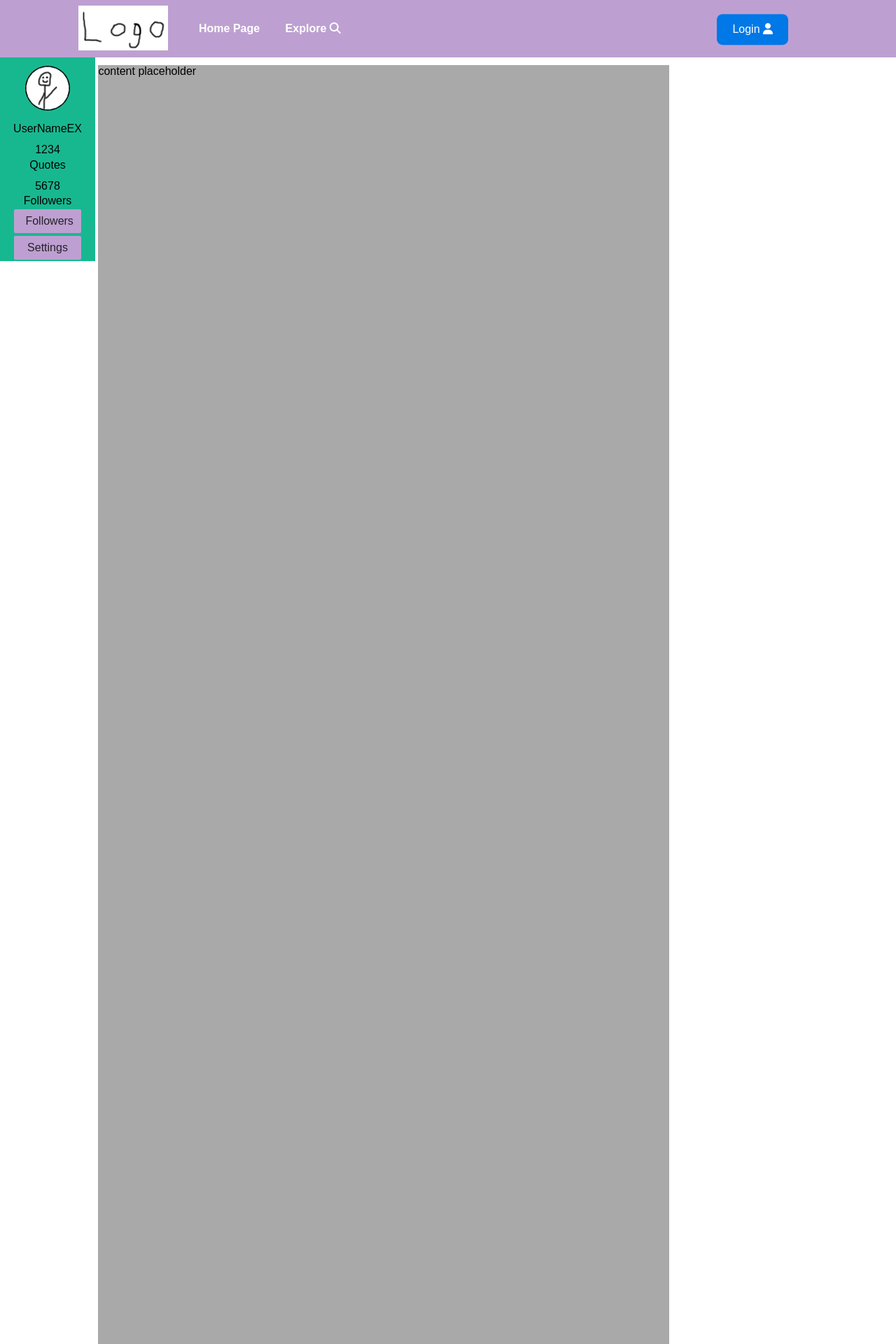
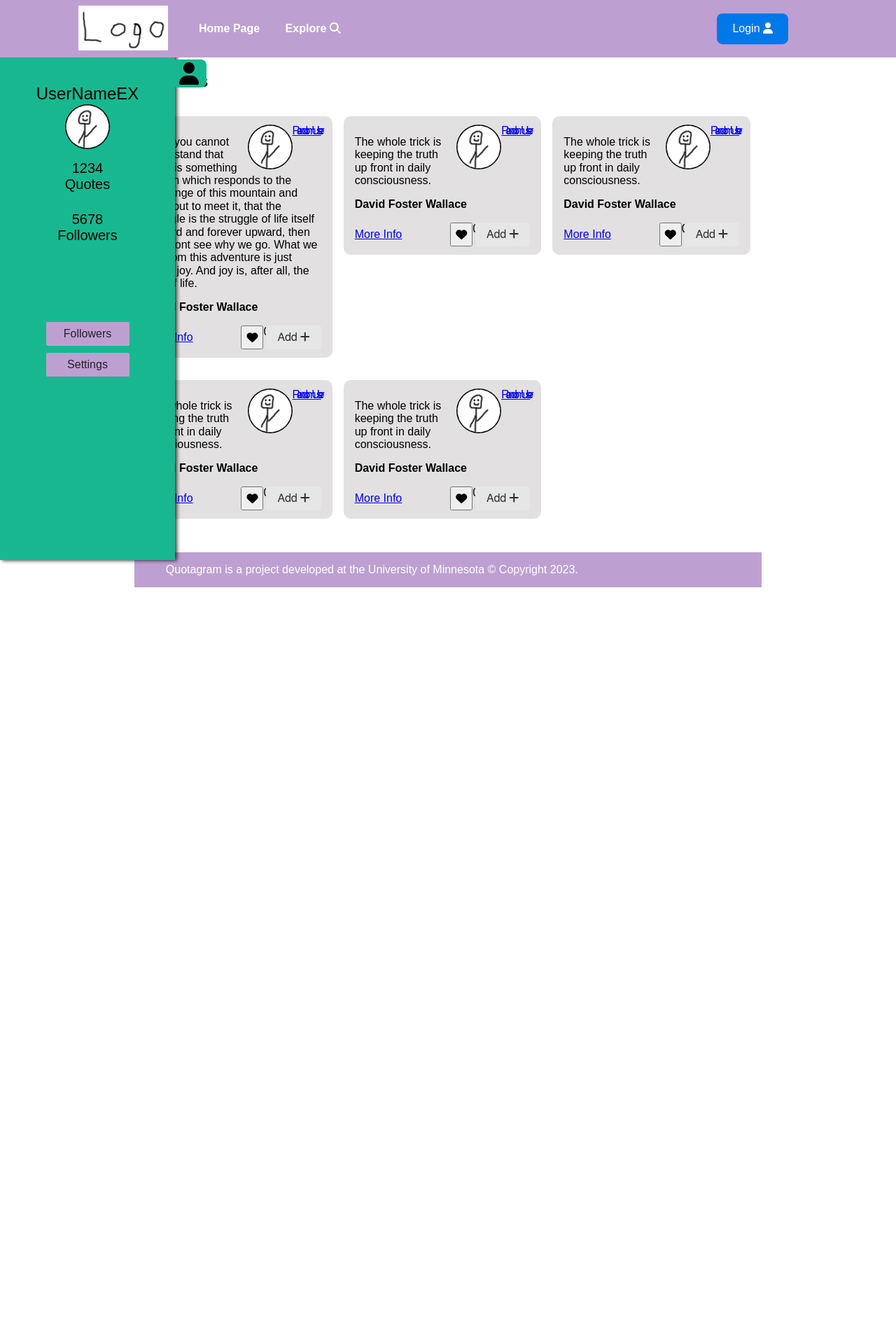
Before and after one commit to kurokiasahi222/Quotogram, a Flask app: page /profile in a window 1280 px wide. Shown: the top 1920 px of the page at 70% size. After the commit the page ends 839 px from the top, so only its background shows below. Run offline with Flask 2, Linux system fonts and the light colour scheme; some libraries are stand-ins or nearby versions.

Commit message:
reworked profile side bar

```diff
--- a/static/profile.css
+++ b/static/profile.css
@@ -1,33 +1,81 @@
 @import "style.css";
 
-.main-content {
-    width: 85%;
-    margin: 0 auto 0 0;
+.navigation{
+    position:relative;
 }
 
-.side-bar{
+aside {
+    width: 250px;
+    height: 100vh;
+    position: fixed;
+
     background-color: var(--color-secondary);
+    display: flex;
+    flex-direction: column;
+    justify-content: flex-start;
+
+    box-shadow: 3px 1px 5px 0px rgba(0, 0, 0, 0.75)
+  }
+
+  .sidebar-toggle {
+    position: absolute;
+    font-size: 2em;
+    top: 85px;
+    left: 245px;
+    background: var(--color-secondary);
+    padding: 4px 11px;
+
+    border-radius: 8px;
+    cursor: pointer;
+  }
+
+  input {
+    display: none;
+  }
+
+  /* Toggler Functionality */
+  input:checked ~ aside {
+    left: -240px;
+  }
+
+.sidebar {
+    padding: 0 40px;
+    box-sizing: border-box;
     text-align: center;
-    height: 100%;
+}
+
+.profile-user-name {
+    margin-top: 120px;
+    font-size: 1.5em;
+    position: relative;
 }
 
 .profile-user-image {
-    margin: 12px 0;
+    margin: 1% auto;
 }
 
-.profile-info{
-    width: 100%;
-    margin: 12px 0 3px 0;
+.profile-user-quote-count{
+    font-size: 1.25em;
+    margin: 8% auto;
+}
+
+.profile-user-follower-count{
+    font-size: 1.25em;
+    margin: 8% auto;
+}
+
+.sidebar-buttons{
+    margin-top: 55%;
 }
 
 .followers-button, .settings-button{
+    margin: 5px;
     background-color: var(--color-primary);
-    margin: 2px;
     width: 70%;
 }
 
-.content-placeholder{
+.content{
     background-color: darkgrey;
     margin: 1% 0;
-    height: 300vh;
+    min-height: 100vh;
 }
--- /dev/null
+++ b/templates/layouts/dependencies.html
@@ -0,0 +1,10 @@
+
+<link rel="stylesheet" href="https://cdn.jsdelivr.net/npm/purecss@3.0.0/build/pure-min.css" integrity="sha384-X38yfunGUhNzHpBaEBsWLO+A0HDYOQi8ufWDkZ0k9e0eXz/tH3II7uKZ9msv++Ls" crossorigin="anonymous" />
+<link rel="stylesheet" href="https://cdn.jsdelivr.net/npm/purecss@3.0.0/build/grids-responsive-min.css">
+<link rel="stylesheet" href="/static/style.css" />
+<link rel="stylesheet" href="/static/quote.css" />
+<link rel="stylesheet" href="/static/modal.css" />
+<script src="https://unpkg.com/micromodal/dist/micromodal.min.js"></script>
+<script src="https://kit.fontawesome.com/671e01df00.js" crossorigin="anonymous"></script>
+<script src="/static/javascript/menu.js" defer></script>
+<script src="/static/javascript/quote_modal.js" defer></script>
--- a/templates/layouts/layout.html
+++ b/templates/layouts/layout.html
@@ -2,14 +2,9 @@
 <html lang="en">
 <head>
     {% block head %}
-    <link rel="stylesheet" href="https://cdn.jsdelivr.net/npm/purecss@3.0.0/build/pure-min.css" integrity="sha384-X38yfunGUhNzHpBaEBsWLO+A0HDYOQi8ufWDkZ0k9e0eXz/tH3II7uKZ9msv++Ls" crossorigin="anonymous" />
-    <link rel="stylesheet" href="https://cdn.jsdelivr.net/npm/purecss@3.0.0/build/grids-responsive-min.css">
+    {% include "layouts/dependencies.html" %}
     <meta name="viewport" content="width=device-width, initial-scale=1">
-    <link rel="stylesheet" href="/static/style.css" />
-    <link rel="stylesheet" href="/static/quote.css" />
     <link rel="icon" type="image/png" href="/static/images/favicon.png" />
-    <script src="https://kit.fontawesome.com/671e01df00.js" crossorigin="anonymous"></script>
-    <script src="/static/javascript/menu.js" defer></script>
     <title>{% block title %}{% endblock %} - Quotagram</title>
     {% endblock %}
 </head>
--- a/templates/modules/profileSideBar.html
+++ b/templates/modules/profileSideBar.html
@@ -1,10 +1,17 @@
 {% block profileSideBar %}
-    <div class="side-bar pure-u-1-3 pure-u-sm-1-4 pure-u-md-1-6 pure-u-lg-1-8">
+
+<!-- https://codepen.io/swastikyadav/pen/zYZPyrN?editors=1100 -->
+<input type="checkbox" id="toggler" />
+<aside class="sidebar">
+    <div class="profile-user-name">
+        {{ user_name }}
+    </div>
+    <label for="toggler">
+        <i class="fas fa-solid fa-user sidebar-toggle"></i>
+    </label>
+
     <div class="profile-user-image">
         <img src="/static/images/user.png" alt="User Image" width="64px"/>
-        </div>
-        <div class="profile-username">
-            <div class="profile-info"> {{ user_name }} </div>
     </div>
     <div class="profile-user-quote-count">
         <div class="profile-info"> {{ user_quote_count }} </div>
@@ -18,8 +25,8 @@
         <button class="pure-button followers-button">Followers</button>
         <button class="pure-button settings-button">Settings</button>
     </div>
-    </div>
 
+</aside>
 
 
 {% endblock %}
--- a/templates/profile.html
+++ b/templates/profile.html
@@ -5,14 +5,51 @@
     <link rel="stylesheet" href="/static/profile.css" />
 {% endblock %}
 
-{% block content %}
 {% with
     user_name = "UserNameEX",
     user_quote_count = "1234",
     user_follower_count = "5678" %}
     {% include "modules/profileSideBar.html" %}
 {% endwith %}
-    <div class="content-placeholder pure-u-3-4">
-        content placeholder
-    </div>
+
+{% block content %}
+<h2> My Posts</h2>
+<div class="profile posts pure-g">
+    {% with classes=["pure-u-1-1", "pure-u-md-1-2", "pure-u-xl-1-3"] %}
+        {% with
+            quote_text = "So, if you cannot understand that there is something in man which responds to the challenge of this mountain and goes out to meet it, that the struggle is the struggle of life itself upward and forever upward, then you wont see why we go. What we get from this adventure is just sheer joy. And joy is, after all, the end of life.",
+            quote_author="David Foster Wallace",
+            quote_user="Random User",
+            custom_width=true %}
+            {% include "modules/quote.html" %}
+        {% endwith %}
+        {% with
+            quote_text = "The whole trick is keeping the truth up front in daily consciousness.",
+            quote_author="David Foster Wallace",
+            quote_user="Random User",
+            custom_width=true %}
+            {% include "modules/quote.html" %}
+        {% endwith %}
+        {% with
+            quote_text = "The whole trick is keeping the truth up front in daily consciousness.",
+            quote_author="David Foster Wallace",
+            quote_user="Random User",
+            custom_width=true %}
+            {% include "modules/quote.html" %}
+        {% endwith %}
+        {% with
+            quote_text = "The whole trick is keeping the truth up front in daily consciousness.",
+            quote_author="David Foster Wallace",
+            quote_user="Random User",
+            custom_width=true %}
+            {% include "modules/quote.html" %}
+        {% endwith %}
+        {% with
+            quote_text = "The whole trick is keeping the truth up front in daily consciousness.",
+            quote_author="David Foster Wallace",
+            quote_user="Random User",
+            custom_width=true %}
+            {% include "modules/quote.html" %}
+        {% endwith %}
+        {% endwith %}
 {% endblock %}
```
Lines whose indentation alone changed are shown as unchanged.
